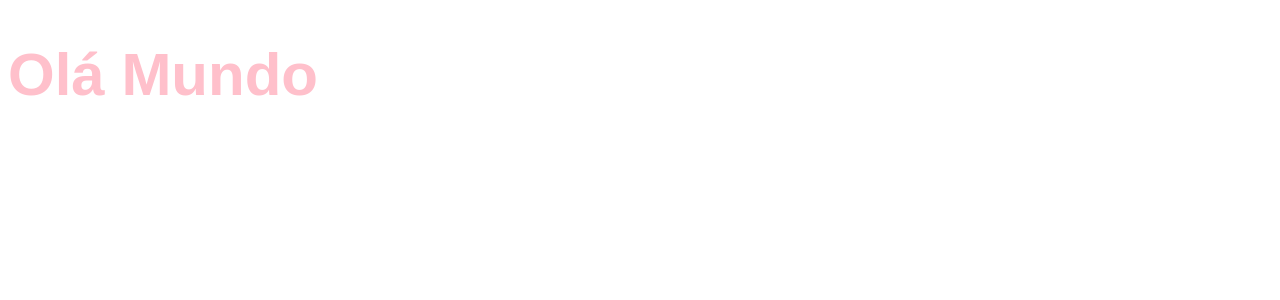
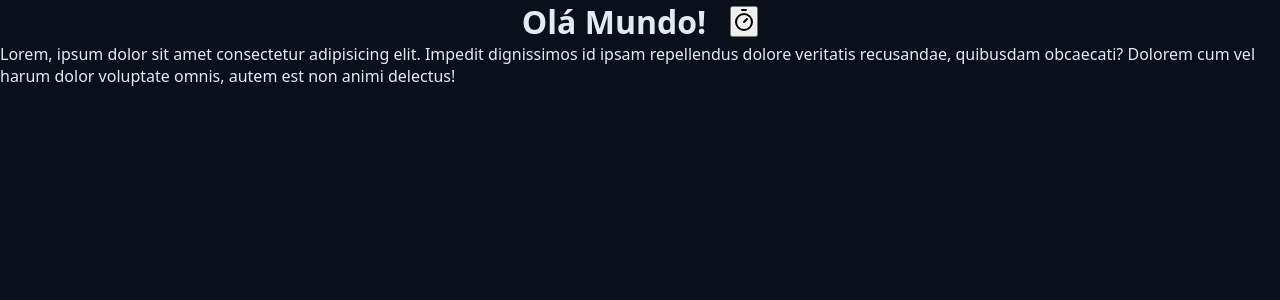
Before and after one commit to AndreLQueiroz/chronos-pomodoro, a React (Vite) app: page / in a window 1280 px wide. Shown: the top 300 px of the page. Built offline with nearby package versions, Linux system fonts and the light colour scheme.

Commit message:
Adicionando Heading ao projeto

```diff
--- a/package.json
+++ b/package.json
@@ -10,6 +10,7 @@
     "preview": "vite preview"
   },
   "dependencies": {
+    "lucide-react": "^0.562.0",
     "react": "^19.2.0",
     "react-dom": "^19.2.0"
   },
--- a/src/App.tsx
+++ b/src/App.tsx
@@ -1,14 +1,25 @@
+ import { TimerIcon } from 'lucide-react';
+import { Heading } from './components/Heading';
+
  import './styles/global.css';
  import './styles/theme.css';
 
  export function App() {
-    console.log("Oi");
 
     return(
     <>
+    <Heading>
+         Olá Mundo!
 
-    <h1>Olá Mundo</h1>
+    <button>
+        <TimerIcon/>
+    </button>
 
+    </Heading>
+
+    <p>
+        Lorem, ipsum dolor sit amet consectetur adipisicing elit. Impedit dignissimos id ipsam repellendus dolore veritatis recusandae, quibusdam obcaecati? Dolorem cum vel harum dolor voluptate omnis, autem est non animi delectus!
+    </p>
     </>
     );
 }
--- /dev/null
+++ b/src/components/Heading.module.css
@@ -0,0 +1,6 @@
+.heading {
+    display:flex;
+    align-items: center;
+    justify-content: center;
+    gap: 2.4rem;
+}
--- /dev/null
+++ b/src/components/Heading.tsx
@@ -0,0 +1,9 @@
+import styles from './Heading.module.css';
+
+type HeadingProps = {
+    children: React.ReactNode;
+}
+
+export function Heading({children}: HeadingProps) {
+    return <h1 className={styles.heading}>{children}</h1>;
+}
--- a/src/styles/global.css
+++ b/src/styles/global.css
@@ -1,7 +1,16 @@
-body {
-    font-family: sans-serif;
-    font-size: 30px;
+*{
+    margin: 0;
+    padding: 0;
+    box-sizing: border-box;
 }
-h1 {
-    color:var(--primary);
+
+html{
+    font-size: 62.5%;
 }
+
+body{
+    font-family: system-ui, -apple-system, BlinkMacSystemFont, 'Segoe UI', Roboto, Oxygen, Ubuntu, Cantarell, 'Open Sans', 'Helvetica Neue', sans-serif;
+    font-size: 1.6rem;
+    background: var(--gray-900);
+    color: var(--text-default);
+}
--- a/src/styles/theme.css
+++ b/src/styles/theme.css
@@ -1,4 +1,38 @@
 :root {
-    --primary: pink;
+    --gray-100: #e6e9f0;
+  --gray-200: #cdd3e1;
+  --gray-300: #aab3cc;
+  --gray-400: #555f7d;
+  --gray-500: #454f6a;
+  --gray-600: #363d56;
+  --gray-700: #272f43;
+  --gray-800: #181f2e;
+  --gray-900: #0a0f1a;
+
+  --primary-light: #4de7b7;
+  --primary: #0da170;
+  --primary-dark: #065f46;
+
+  --link-color: #10b981;
+  --link-hover: #0b8a60;
+
+  --success: #22c55e;
+  --warning: #eab308;
+  --error: #991b1b;
+  --info: #0ea5e9;
+
+  --text-over-primary: #0a0f1a;
+  --text-over-primary-dark: #e6e9f0;
+  --text-over-primary-light: #0a0f1a;
+  --text-over-success: #0a0f1a;
+  --text-over-warning: #0a0f1a;
+  --text-over-error: #e6e9f0;
+  --text-over-info: #0a0f1a;
+
+  --text-default: #e6e9f0;
+  --text-muted: #aab3cc;
+
+  --disabled: #555f7d;
+  --text-disabled: #aab3cc;
 
 }
```
Also changed, not shown: 1 other file (tests, documents, lock files or other folders).
